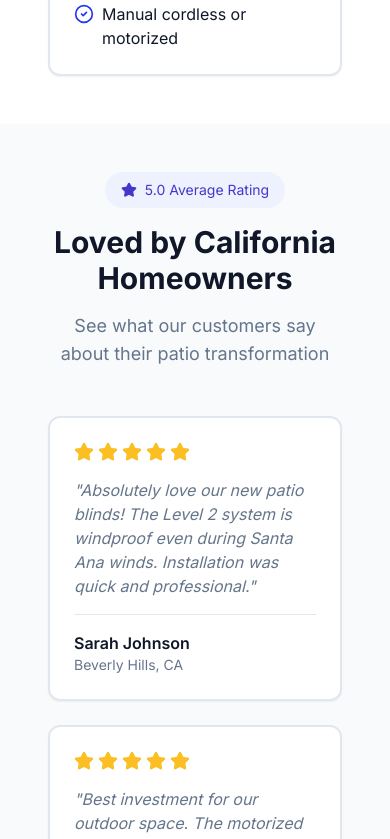
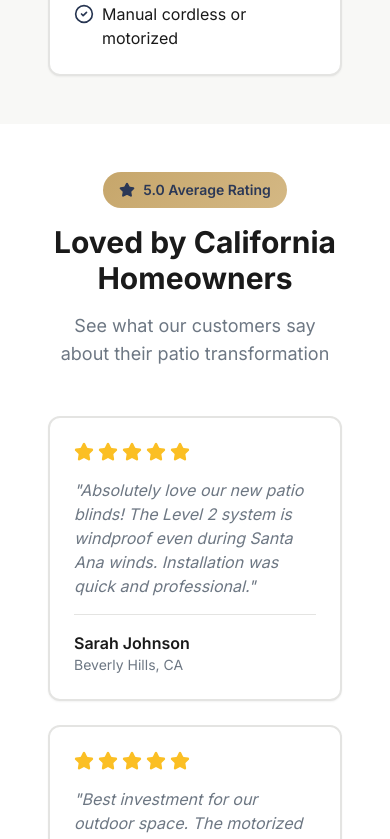
Before and after one commit to shray-jayn/PatioBlindsDirectFrontend, a React (Vite) app: page / in a window 390 px wide. Shown: the part 4600-5439 px from the top of the page. Built offline with nearby package versions, Linux system fonts and the light colour scheme.

Commit message:
Update color palette

```diff
--- a/src/components/Benefits.tsx
+++ b/src/components/Benefits.tsx
@@ -60,8 +60,8 @@ const Benefits = () => {
               className="p-6 card-hover bg-white border-2 text-center"
               style={{ animationDelay: `${index * 50}ms` }}
             >
-              <div className="inline-flex items-center justify-center w-16 h-16 bg-indigo-50 rounded-2xl mb-4">
-                <benefit.icon className="w-8 h-8 text-primary" />
+              <div className="inline-flex items-center justify-center w-16 h-16 bg-[#C6A66B]/20 rounded-2xl mb-4">
+                <benefit.icon className="w-8 h-8 text-[#2B3856]" />
               </div>
               <h3 className="font-bold text-xl mb-2">{benefit.title}</h3>
               <p className="text-muted-foreground text-sm">{benefit.description}</p>
--- a/src/components/Guarantee.tsx
+++ b/src/components/Guarantee.tsx
@@ -8,14 +8,14 @@ interface GuaranteeProps {
 
 const Guarantee = ({ onEstimateClick }: GuaranteeProps) => {
   return (
-    <section className="py-12 lg:py-20 px-4 bg-gradient-to-br from-indigo-600 to-indigo-700 text-white">
+    <section className="py-12 lg:py-20 px-4 premium-card text-white">
       <div className="container mx-auto max-w-5xl">
         <div className="text-center mb-8">
           <div className="inline-flex items-center justify-center w-16 h-16 bg-white/20 backdrop-blur-sm rounded-2xl mb-4">
             <Shield className="w-8 h-8" />
           </div>
           <h2 className="text-3xl lg:text-5xl font-bold mb-4">Our Promise to You</h2>
-          <p className="text-indigo-100 text-lg max-w-2xl mx-auto">
+          <p className="text-[#D5D5D5] text-lg max-w-2xl mx-auto">
             We stand behind every installation with comprehensive warranties and lifetime craftsmanship support
           </p>
         </div>
@@ -65,11 +65,11 @@ const Guarantee = ({ onEstimateClick }: GuaranteeProps) => {
           <Button
             size="lg"
             onClick={onEstimateClick}
-            className="bg-white text-indigo-600 hover:bg-indigo-50 hover:scale-105 transition-all shadow-xl"
+            className="bg-[#C6A66B] text-[#2B3856] hover:bg-[#D4B884] hover:scale-105 transition-all shadow-xl font-semibold"
           >
             Get Your Free Estimate Now
           </Button>
-          <p className="text-sm text-indigo-100 mt-4">
+          <p className="text-sm text-[#D5D5D5] mt-4">
             ✓ No obligation  ✓ Free on-site visit  ✓ Same-day quote
           </p>
         </div>
--- a/src/components/Stats.tsx
+++ b/src/components/Stats.tsx
@@ -14,10 +14,10 @@ const Stats = () => {
         <div className="grid grid-cols-2 lg:grid-cols-4 gap-8">
           {stats.map((stat, index) => (
             <div key={index} className="text-center">
-            <div className="inline-flex items-center justify-center w-12 h-12 bg-indigo-50 rounded-full mb-3">
-              <stat.icon className="w-6 h-6 text-primary" />
+            <div className="inline-flex items-center justify-center w-12 h-12 bg-[#C6A66B]/20 rounded-full mb-3">
+              <stat.icon className="w-6 h-6 text-[#2B3856]" />
             </div>
-              <div className="text-3xl lg:text-4xl font-bold text-primary mb-1">{stat.value}</div>
+              <div className="text-3xl lg:text-4xl font-bold text-[#2B3856] mb-1">{stat.value}</div>
               <div className="text-sm text-muted-foreground">{stat.label}</div>
             </div>
           ))}
--- a/src/components/Testimonials.tsx
+++ b/src/components/Testimonials.tsx
@@ -29,13 +29,13 @@ const Testimonials = () => {
   return (
     <section
       ref={animation.elementRef}
-      className={`py-12 lg:py-20 px-4 bg-slate-50 transition-all duration-700 ${
+      className={`py-12 lg:py-20 px-4 bg-white transition-all duration-700 ${
         animation.isVisible ? "opacity-100 translate-y-0" : "opacity-0 translate-y-10"
       }`}
     >
       <div className="container mx-auto">
         <div className="text-center mb-12">
-          <div className="inline-flex items-center gap-2 px-4 py-2 bg-indigo-50 text-indigo-700 rounded-full text-sm font-medium mb-4">
+          <div className="inline-flex items-center gap-2 px-4 py-2 gold-badge rounded-full text-sm font-semibold mb-4">
             <Star className="w-4 h-4 fill-current" />
             5.0 Average Rating
           </div>
--- a/src/components/TrustBadges.tsx
+++ b/src/components/TrustBadges.tsx
@@ -12,8 +12,8 @@ const TrustBadges = () => {
     <div className="flex flex-wrap justify-center gap-6 py-6">
       {badges.map((badge, index) => (
         <div key={index} className="flex items-center gap-2 text-sm text-muted-foreground">
-          <div className="w-8 h-8 bg-indigo-50 rounded-full flex items-center justify-center">
-            <badge.icon className="w-4 h-4 text-primary" />
+          <div className="w-8 h-8 bg-[#C6A66B]/20 rounded-full flex items-center justify-center">
+            <badge.icon className="w-4 h-4 text-[#2B3856]" />
           </div>
           <span className="font-medium">{badge.text}</span>
         </div>
--- a/src/index.css
+++ b/src/index.css
@@ -8,38 +8,43 @@ All colors MUST be HSL.
 
 @layer base {
   :root {
-    --background: 0 0% 100%;
-    --foreground: 222 47% 11%;
+    --background: 40 14% 97%;
+    --foreground: 0 0% 10%;
 
     --card: 0 0% 100%;
-    --card-foreground: 222 47% 11%;
+    --card-foreground: 0 0% 10%;
 
     --popover: 0 0% 100%;
-    --popover-foreground: 222 47% 11%;
+    --popover-foreground: 0 0% 10%;
 
-    --primary: 234 89% 54%;
+    --primary: 220 34% 24%;
     --primary-foreground: 0 0% 100%;
 
-    --secondary: 214 32% 91%;
-    --secondary-foreground: 222 47% 11%;
+    --secondary: 219 18% 37%;
+    --secondary-foreground: 0 0% 100%;
 
-    --muted: 214 32% 91%;
-    --muted-foreground: 215 16% 47%;
+    --accent: 37 29% 59%;
+    --accent-foreground: 0 0% 10%;
 
-    --accent: 234 89% 54%;
-    --accent-foreground: 0 0% 100%;
+    --muted: 213 9% 47%;
+    --muted-foreground: 213 9% 47%;
 
     --destructive: 0 84% 60%;
     --destructive-foreground: 0 0% 100%;
 
-    --border: 214 32% 91%;
-    --input: 214 32% 91%;
-    --ring: 234 89% 54%;
+    --border: 60 4% 89%;
+    --input: 60 4% 89%;
+    --ring: 220 34% 24%;
 
     --radius: 0.75rem;
 
     /* Premium design tokens */
-    --gradient-primary: linear-gradient(135deg, #4f46e5 0%, #3730a3 100%);
+    --brand: #2B3856;
+    --brand-light: #4E5A75;
+    --gold-accent: #C6A66B;
+    --footer-bg: #111418;
+    --gradient-primary: linear-gradient(135deg, #2B3856 0%, #4E5A75 100%);
+    --gradient-gold: linear-gradient(135deg, #C6A66B 0%, #D4B884 100%);
     --shadow-elegant: 0 1px 3px rgba(0, 0, 0, 0.05), 0 10px 20px rgba(0, 0, 0, 0.03);
     --shadow-premium: 0 20px 40px rgba(0, 0, 0, 0.08);
     --transition-smooth: all 0.3s cubic-bezier(0.4, 0, 0.2, 1);
@@ -89,10 +94,19 @@ All colors MUST be HSL.
   }
 
   .gradient-text {
-    background: linear-gradient(135deg, #4f46e5 0%, #6366f1 100%);
+    background: linear-gradient(135deg, #C6A66B 0%, #D4B884 100%);
     -webkit-background-clip: text;
     background-clip: text;
     -webkit-text-fill-color: transparent;
+  }
+
+  .gold-badge {
+    background: linear-gradient(135deg, #C6A66B 0%, #D4B884 100%);
+    color: #2B3856;
+  }
+
+  .premium-card {
+    background: linear-gradient(135deg, #2B3856 0%, #4E5A75 100%);
   }
 
   .animate-fade-in {
--- a/src/pages/Home.tsx
+++ b/src/pages/Home.tsx
@@ -38,11 +38,11 @@ const Home = ({ onEstimateClick }: HomeProps) => {
   };
 
   return (
-    <div className="min-h-screen bg-gradient-to-b from-blue-50 via-white to-slate-50">
+    <div className="min-h-screen bg-[#F8F8F6]">
       {/* Hero Section */}
       <section className="pt-24 lg:pt-32 pb-12 lg:pb-20 px-4 relative overflow-hidden">
         {/* Background decoration */}
-        <div className="absolute top-0 right-0 w-1/2 h-full bg-gradient-to-l from-indigo-50 to-transparent opacity-50 -z-10" />
+        <div className="absolute top-0 right-0 w-1/2 h-full bg-gradient-to-l from-[#C6A66B]/10 to-transparent opacity-50 -z-10" />
 
         <div className="container mx-auto">
           <div className="grid lg:grid-cols-2 gap-8 lg:gap-12 items-center">
@@ -100,7 +100,7 @@ const Home = ({ onEstimateClick }: HomeProps) => {
                 alt="Modern patio with windproof blinds"
                 className="rounded-3xl shadow-2xl w-full h-auto"
               />
-              <Card className="absolute bottom-4 right-4 left-4 lg:left-auto lg:w-80 p-6 bg-white shadow-2xl border-2 border-indigo-100 animate-slide-up">
+              <Card className="absolute bottom-4 right-4 left-4 lg:left-auto lg:w-80 p-6 bg-white shadow-2xl border-2 border-[#C6A66B] animate-slide-up">
                 <h3 className="font-bold text-lg mb-2">Bundle & Save</h3>
                 <p className="text-sm text-muted-foreground mb-3">
                   Order 3+ save 5% • 5+ save 10% • 10+ save 15%
@@ -273,9 +273,9 @@ const Home = ({ onEstimateClick }: HomeProps) => {
                   className="text-lg"
                 />
               </div>
-              <div className="bg-indigo-50 p-6 rounded-xl border-2 border-indigo-100">
+              <div className="bg-[#C6A66B]/10 p-6 rounded-xl border-2 border-[#C6A66B]/30">
                 <p className="text-2xl font-bold mb-2">
-                  Your discount: <span className="text-primary">{discount}%</span>
+                  Your discount: <span className="text-[#C6A66B] font-bold">{discount}%</span>
                 </p>
                 <p className="text-sm text-muted-foreground">
                   Final pricing provided after a free on-site estimate.
```
Also changed, not shown: src/components/Footer.tsx (+21 -21 lines), src/pages/Locations.tsx (+5 -5 lines).
